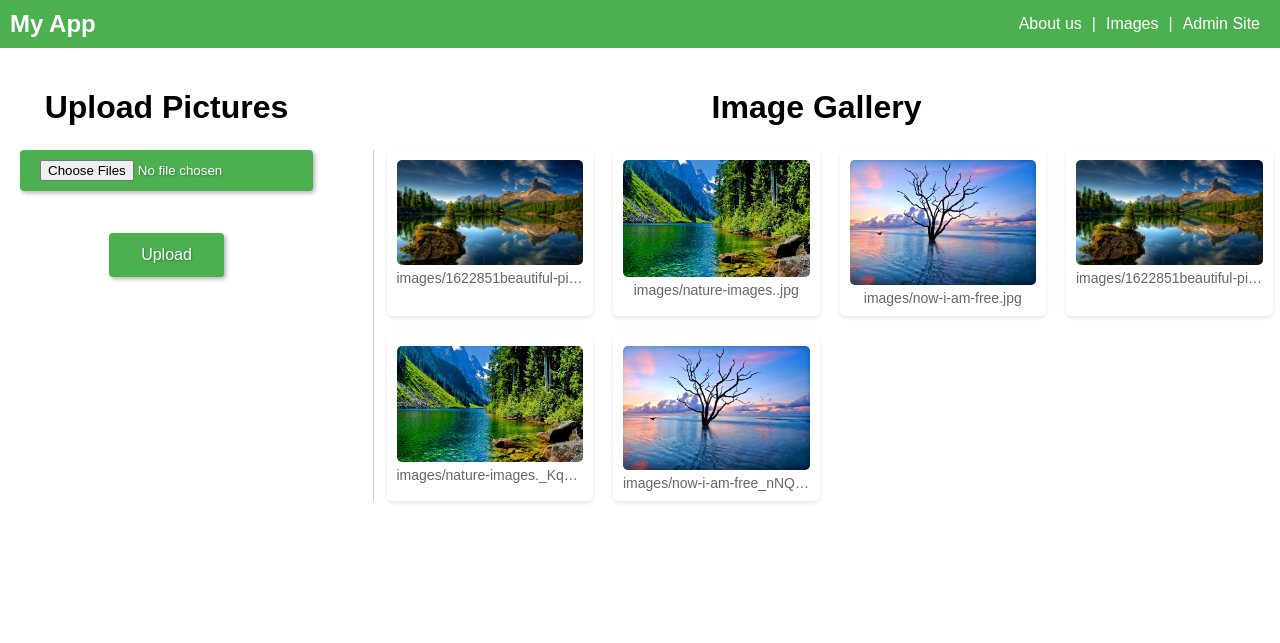
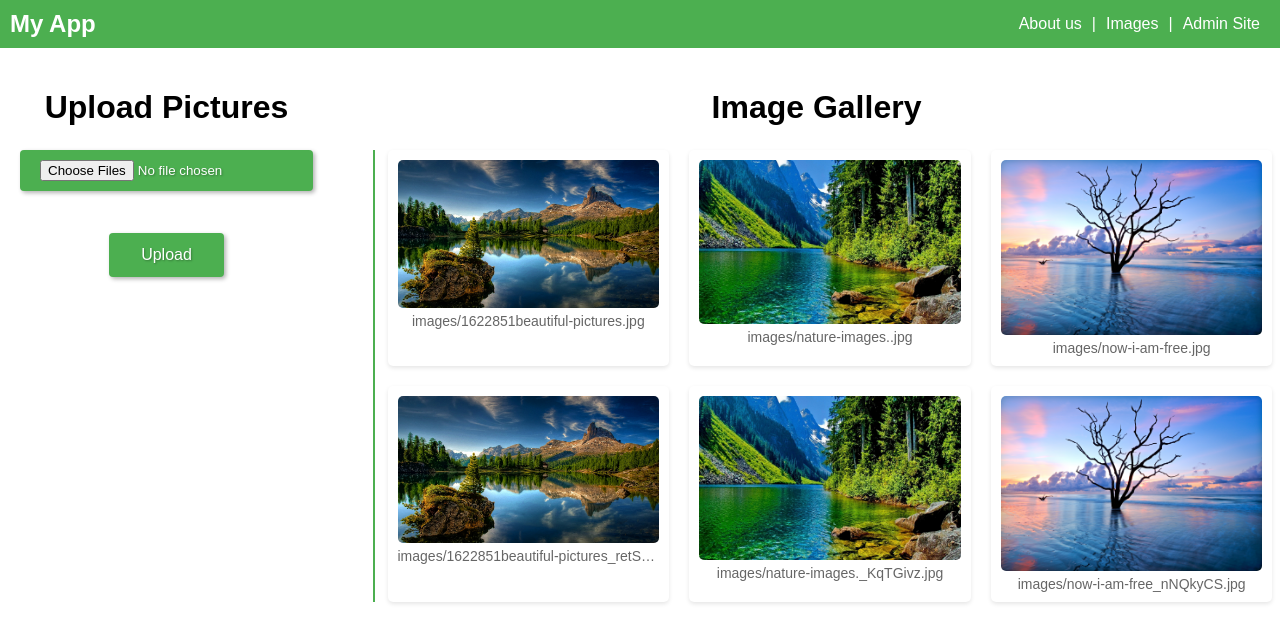
Before and after one commit to julien32/MedicalImageSegmentation, a Django app: page /gallery/ in a window 1280 px wide. Shown: the top 643 px of the page. Run offline with Django 4.2, Linux system fonts and the light colour scheme; data comes from the database, SQL or seed files in the repository; both versions use the stored data as it was after the commit.

Commit message:
Minor visual change to gallery html

```diff
--- a/frontendPrototype/prototypeSite/prototypeApp/templates/gallery.html
+++ b/frontendPrototype/prototypeSite/prototypeApp/templates/gallery.html
@@ -122,10 +122,10 @@
 
         #image-gallery {
             display: grid;
-            grid-template-columns: repeat(auto-fit, minmax(200px, 1fr));
+            grid-template-columns: repeat(auto-fit, minmax(250px, 1fr));
             gap: 20px;
             justify-items: center;
-            border-left: 1px solid #ccc; /* Add vertical border */
+            border-left: 2px solid #4CAF50; /* Add vertical border */
         }
 
 
```
Also changed, not shown: frontendPrototype/prototypeSite/db.sqlite3, frontendPrototype/prototypeSite/media/images/1622851beautiful-pictures_retSLVN.jpg (added), frontendPrototype/prototypeSite/media/images/nature-images._KqTGivz.jpg (added), frontendPrototype/prototypeSite/media/images/now-i-am-free_nNQkyCS.jpg (added).
